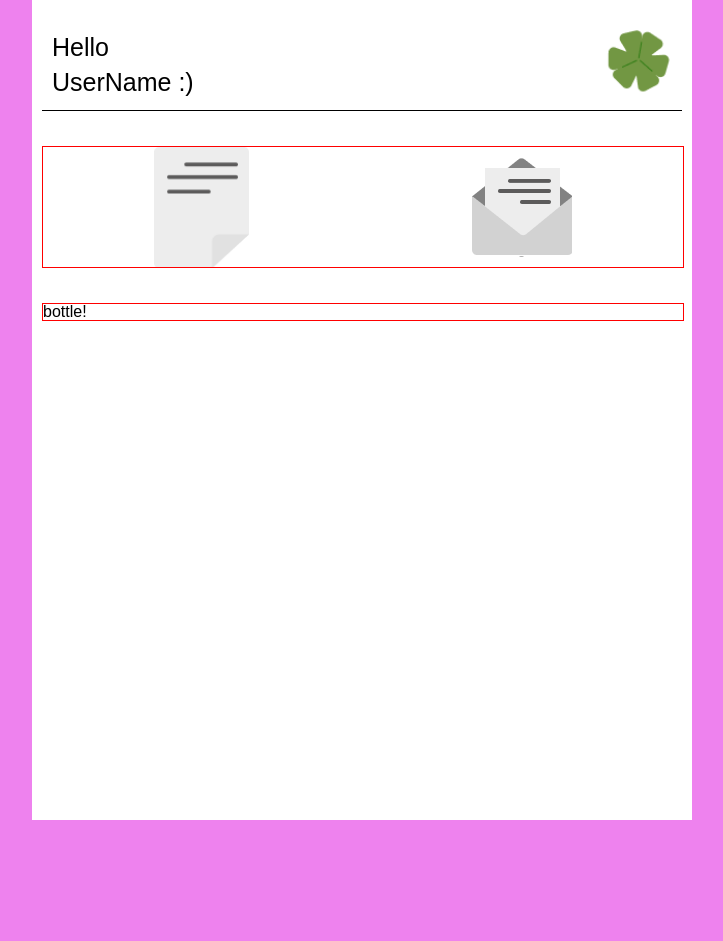
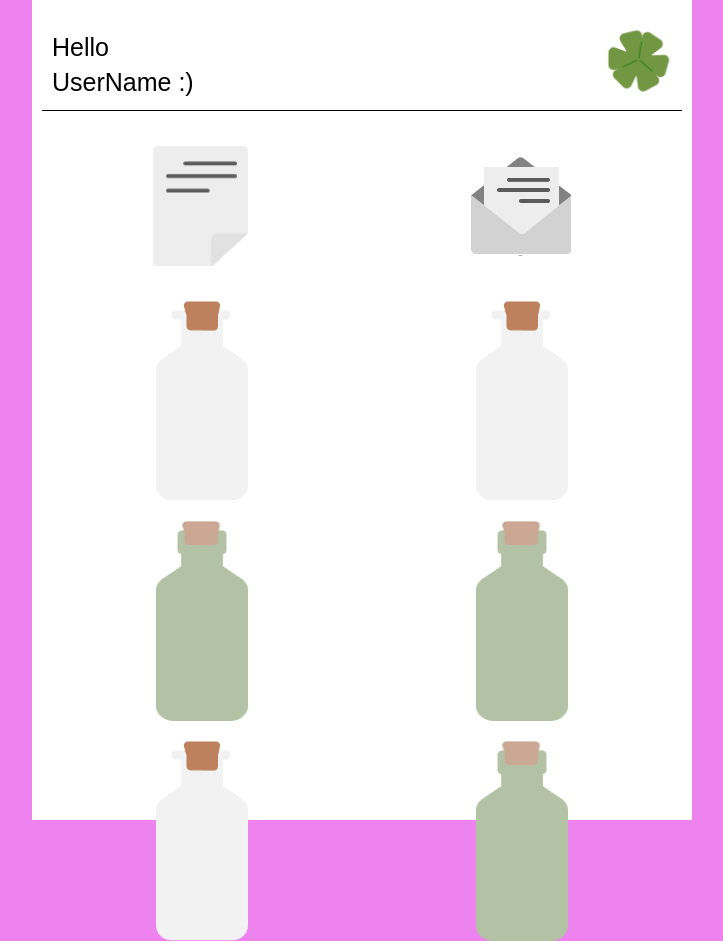
Before and after one commit to jayoung-cinnamon/happybottle, a React (Create React App) app: page / in a window 1280 px wide. Shown: the whole page, without its empty margins (278-1001 px from the left). Before the commit the page ends 820 px from the top, so only its background shows below. Built offline with nearby package versions, Linux system fonts and the light colour scheme.

Commit message:
[STYLE] Add bottle]

```diff
--- a/src/components/BottleContainer/BottleContainer.tsx
+++ b/src/components/BottleContainer/BottleContainer.tsx
@@ -1,13 +1,49 @@
 import React from "react";
 import styled from "styled-components";
 function BottleContainer() {
-  return <Container>bottle!</Container>;
+  return (
+    <Container>
+      <BottleWrapper>
+        <Bottle1 />
+        <Bottle1 />
+      </BottleWrapper>
+      <BottleWrapper>
+        <Bottle2 />
+        <Bottle2 />
+      </BottleWrapper>
+      <BottleWrapper>
+        <Bottle1 />
+        <Bottle2 />
+      </BottleWrapper>
+    </Container>
+  );
 }
 
 export default BottleContainer;
 
 const Container = styled.div`
   width: 100%;
-  /* height: 100%; */
-  border: 1px solid red;
+  margin-top: 35px;
+  margin-bottom: 35px;
 `;
+
+const BottleWrapper = styled.div`
+  width: 100%;
+  display: flex;
+  justify-content: space-around;
+  align-items: center;
+  margin-bottom: 20px;
+`;
+
+const Bottle1 = styled.div`
+  width: 92px;
+  height: 200px;
+  background-image: url("images/main/Bottle1.png");
+  background-size: 100% 100%;
+`;
+const Bottle2 = styled.div`
+  width: 92px;
+  height: 200px;
+  background-image: url("images/main/Bottle2.png");
+  background-size: 100% 100%;
+`;
--- a/src/components/WriteAndRead/WriteAndRead.tsx
+++ b/src/components/WriteAndRead/WriteAndRead.tsx
@@ -17,7 +17,6 @@ const Container = styled.div`
   justify-content: space-around;
   align-items: center;
   margin-top: 35px;
-  border: 1px solid red;
   margin-bottom: 35px;
 `;
 
```
